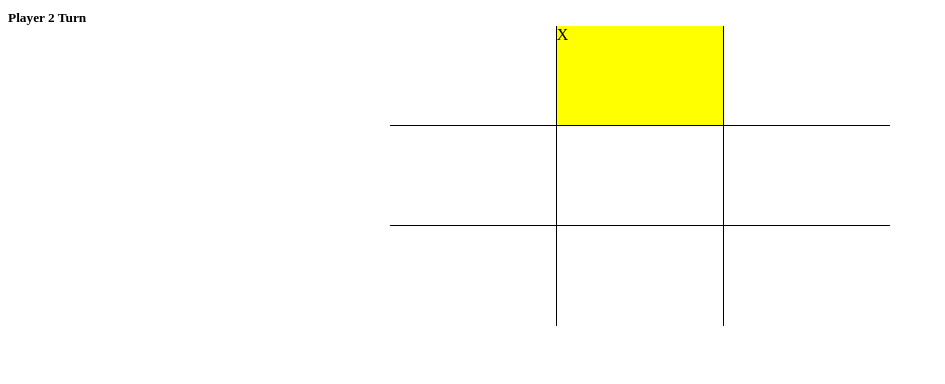
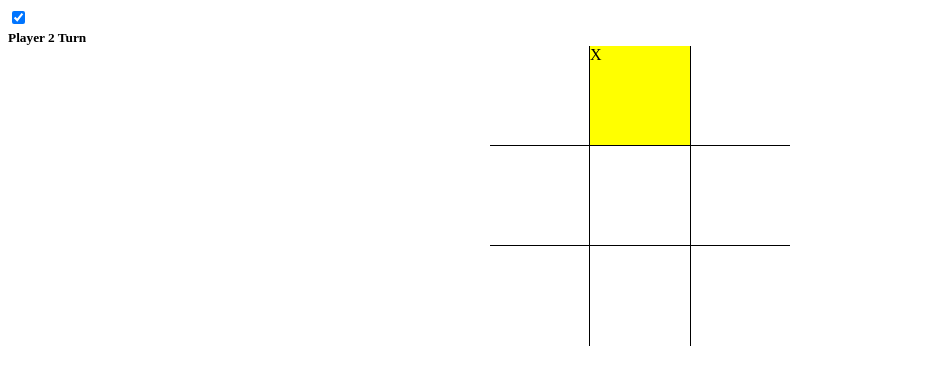
Before and after one commit to Josuerc026/tic-tac-toe, a website: page index.html in a window 1280 px wide. Both pictures are taken after a click on the element 639 px from the left and 76 px from the top of the page. Shown: the whole page, without its empty margins (0-945 px from the left). Drawn offline with Linux system fonts and the light colour scheme; files that its build step writes are made by us from their sources.

Commit message:
ai - checking for successful combinations the player may use on next turn... personal implementation of every method but will probably trash it later.

```diff
--- a/gulpfile.js
+++ b/gulpfile.js
@@ -17,7 +17,7 @@ gulp.task('styles',function(){
 
 gulp.task('scripts', function(){
   gulp.src('src/js/*.js')
-      .pipe(stripDebug())
+      // .pipe(stripDebug())
       .pipe(pretty())
       .pipe(gulp.dest('dist/js/'));
 });
--- a/index.html
+++ b/index.html
@@ -8,6 +8,9 @@
   <title>Tic Tac Toe</title>
 </head>
 <body>
+  <form>
+    <input type="checkbox" id="vs-computer" checked>
+  </form>
   <small class="player-turns">Player 1 start</small>
   <div class="ttt-container">
     <div data-taken="false"></div>
--- a/src/css/style.scss
+++ b/src/css/style.scss
@@ -1,6 +1,6 @@
 .ttt-container{
   display: grid;
-  width: 500px;
+  width: 300px;
   margin: 0 auto;
   grid-template-columns: repeat(3, 33.33%);
   grid-template-rows: repeat(3,100px);
--- a/src/js/app.js
+++ b/src/js/app.js
@@ -1,5 +1,6 @@
 var tttBoxes = document.querySelectorAll('.ttt-container div'),
 		turnContainer = document.querySelector('.player-turns'),
+		vsComputer = document.querySelector('#vs-computer'),
     pTurns = 1,
     p1Score = [],
     p2Score = [];
@@ -12,9 +13,38 @@ var successfulCombos = {
   col2: [2,5,8],
   col3: [3,6,9],
   diagonal1: [3,5,7],
-  diagonal2: [1,5,9],
+  diagonal2: [1,5,9]
 };
-
+var computerCheck;
+///// AI ///////
+var computerPlayer = function(pLocation){
+		var fd;
+		for(var key in successfulCombos){
+				// var df = p1Score.every(function(v){
+				// 	return successfulCombos[key].indexOf(v) > -1;
+				// });
+				// var df;
+				var chk = [];
+				p1Score.forEach(function(item, index){
+					console.log(successfulCombos[key], successfulCombos[key].indexOf(item));
+					if(successfulCombos[key].indexOf(item) > -1){
+						chk.push('true');
+					}else{
+						chk.push('false');
+					}
+					if(index === p1Score.length - 1){
+							if(chk.indexOf('false') === -1) console.log('this one');
+					}
+				});
+				// if(df){
+				// 	fd = key;
+				// }
+			}
+			// successfulCombos[key].every(function(){
+			// 	return this.indexOf(p1Score)
+			// });
+		// console.log(fd);
+};
 
 var checkScore = function(scoreArr,player){
 	var ordered = scoreArr.sort();
@@ -26,7 +56,7 @@ var checkScore = function(scoreArr,player){
   }
 };
 
-var playerOne = function(pickedBox, boxNumber){
+var playerOne = function(pickedBox, boxNumber, computer){
     p1Score.push(boxNumber);
 
     pickedBox.classList.add('p1-active');
@@ -37,6 +67,9 @@ var playerOne = function(pickedBox, boxNumber){
     if(p1Score.length === 3){
     	checkScore(p1Score,'Player 1');
     }
+		if(computer){
+			computerPlayer(boxNumber);
+		}
 };
 
 var playerTwo = function(pickedBox,boxNumber){
@@ -52,11 +85,16 @@ var playerTwo = function(pickedBox,boxNumber){
     	checkScore(p2Score,'Player 2');
     }
 };
+
 tttBoxes.forEach(function(item,index){
   item.addEventListener('click', function(){
-			var box = this;
-      var i = index+1;
-      pTurns % 2 === 0 ? playerTwo(box, i) : playerOne(box, i);
-      pTurns++;
+			var box = this
+			 		i = index+1;
+			if(vsComputer.checked){
+				playerOne(box, i, true);
+			}else{
+				pTurns % 2 === 0 ? playerTwo(box, i) : playerOne(box, i, false);
+				pTurns++;
+			}
   });
 });
```
Also changed, not shown: dist/css/style.css, dist/js/app.js.
